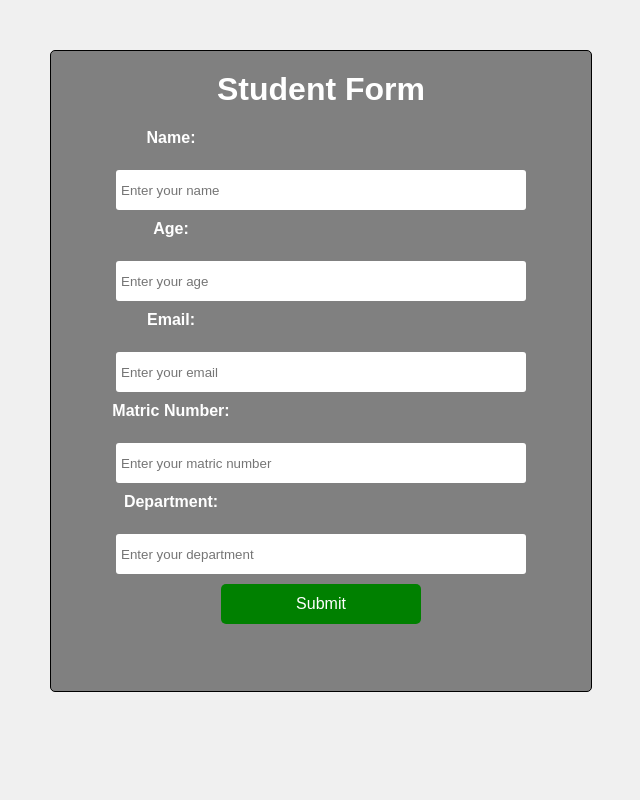
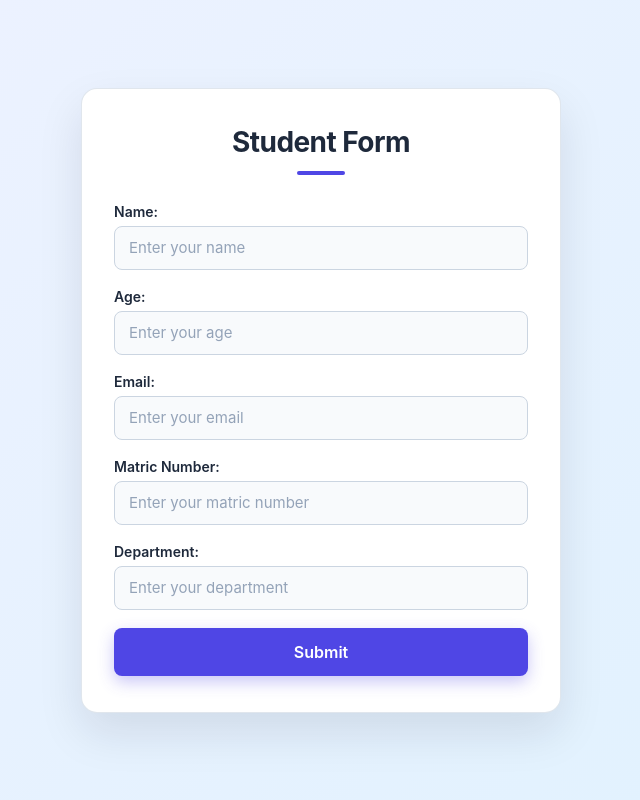
Before and after one commit to slade1123/SEN-305-group-15, a PHP site: page / in a window 1280 px wide. Shown: the whole page, without its empty margins (319-959 px from the left). Run offline with PHP 8.4, Linux system fonts and the light colour scheme.

Commit message:
improved styling

```diff
--- a/SEN 305/style.css
+++ b/SEN 305/style.css
@@ -1,50 +1,158 @@
+:root {
+    --bg-start: #eef2ff;
+    --bg-end: #e0f2fe;
+    --surface: #ffffff;
+    --text: #1e293b;
+    --muted: #64748b;
+    --border: #cbd5e1;
+    --primary: #4f46e5;
+    --primary-hover: #4338ca;
+    --focus-ring: rgba(79, 70, 229, 0.25);
+    --error-bg: #fef2f2;
+    --error-border: #fca5a5;
+    --error-text: #b91c1c;
+}
+
+* {
+    box-sizing: border-box;
+}
+
 body {
-    font-family: Arial, sans-serif;
-    background-color: #f0f0f0;
+    margin: 0;
+    min-height: 100vh;
+    display: flex;
+    align-items: center;
+    justify-content: center;
+    padding: 24px 16px;
+    font-family: -apple-system, BlinkMacSystemFont, "Segoe UI", Roboto, Helvetica, Arial, sans-serif;
+    color: var(--text);
+    background: linear-gradient(135deg, var(--bg-start), var(--bg-end));
+}
+
+#error {
+    width: 100%;
+    max-width: 480px;
+}
+
+/* Validation messages: script.js replaces the contents of #error with plain text */
+#error:not(:has(.container)) {
+    padding: 20px 24px;
+    background: var(--error-bg);
+    border: 1px solid var(--error-border);
+    border-left: 4px solid var(--error-text);
+    border-radius: 10px;
+    color: var(--error-text);
+    font-weight: 500;
+    line-height: 1.8;
+    white-space: pre-line;
+    box-shadow: 0 10px 30px rgba(15, 23, 42, 0.08);
 }
 
 .container {
-    width: 500px;
-    height: 600px;
-    margin: 50px auto;
-    padding: 20px;
-    background-color: grey;
-    border-radius: 5px;
-    border: 1px solid black;
-    color: white;
-    text-align: center;
+    width: 100%;
+    padding: 36px 32px;
+    background: var(--surface);
+    border-radius: 16px;
+    border: 1px solid rgba(203, 213, 225, 0.6);
+    box-shadow: 0 20px 45px rgba(15, 23, 42, 0.1);
 }
 
 h1 {
-    margin-top: 0;
+    margin: 0 0 28px;
+    font-size: 28px;
+    font-weight: 700;
+    text-align: center;
+    letter-spacing: -0.02em;
+}
+
+h1::after {
+    content: "";
+    display: block;
+    width: 48px;
+    height: 4px;
+    margin: 12px auto 0;
+    border-radius: 2px;
+    background: var(--primary);
+}
+
+#form br {
+    display: none;
+}
+
+.form-label {
+    display: block;
+    margin-bottom: 6px;
+    font-size: 14px;
+    font-weight: 600;
+    color: var(--text);
 }
 
 input {
-    width: 400px;
-    height: 30px;
-    padding: 5px;
-    margin-bottom: 10px;
-    border-radius: 3px;
-    border: 0px solid;
+    display: block;
+    width: 100%;
+    height: 44px;
+    padding: 0 14px;
+    margin-bottom: 18px;
+    font: inherit;
+    font-size: 15px;
+    color: var(--text);
+    background: #f8fafc;
+    border: 1px solid var(--border);
+    border-radius: 8px;
+    transition: border-color 0.15s, box-shadow 0.15s, background-color 0.15s;
+}
+
+input::placeholder {
+    color: #94a3b8;
+}
+
+input:hover {
+    border-color: #94a3b8;
+}
+
+input:focus {
+    outline: none;
+    background: var(--surface);
+    border-color: var(--primary);
+    box-shadow: 0 0 0 4px var(--focus-ring);
 }
 
 button {
-    border-radius: 5px;
-    background-color: green;
-    color: white;
-    width: 200px;
-    height: 40px;
-    padding: 8px;
+    display: block;
+    width: 100%;
+    height: 48px;
+    margin-top: 8px;
+    font: inherit;
+    font-size: 16px;
+    font-weight: 600;
+    color: #ffffff;
+    background: var(--primary);
     border: none;
-    font-size: 16px;
+    border-radius: 8px;
+    cursor: pointer;
+    transition: background-color 0.15s, transform 0.1s, box-shadow 0.15s;
+    box-shadow: 0 6px 16px rgba(79, 70, 229, 0.3);
 }
 
 button:hover {
-    background-color: darkgreen;
+    background: var(--primary-hover);
 }
-.form-label {
-    font-weight: bold;
-    display: block;
-    margin-bottom: 5px;
-    margin-left: -300px;
+
+button:active {
+    transform: translateY(1px);
 }
+
+button:focus-visible {
+    outline: none;
+    box-shadow: 0 0 0 4px var(--focus-ring);
+}
+
+@media (max-width: 480px) {
+    .container {
+        padding: 28px 20px;
+    }
+
+    h1 {
+        font-size: 24px;
+    }
+}
```
Also changed, not shown: 1 other file.
